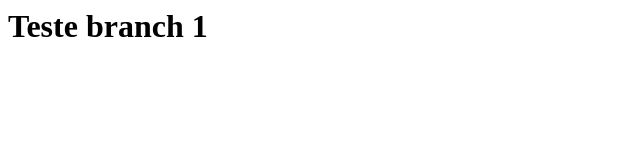
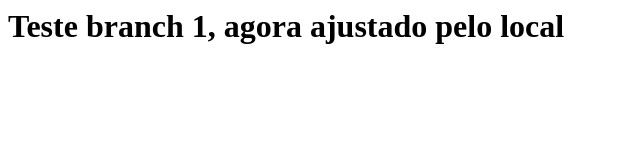
Before and after one commit to malves-dev/limax, a plain HTML site: page index.html in a window 1280 px wide. Shown: the whole page, without its empty margins (0-640 px from the left). Drawn offline with Linux system fonts and the light colour scheme.

Commit message:
Ajuste pelo local de index.html

```diff
--- a/index.html
+++ b/index.html
@@ -1,7 +1,7 @@
 <html>
 
 <body>
-    <h1>Teste branch 1</h1>
+    <h1>Teste branch 1, agora ajustado pelo local</h1>
 </body>
 
 </html>
```
